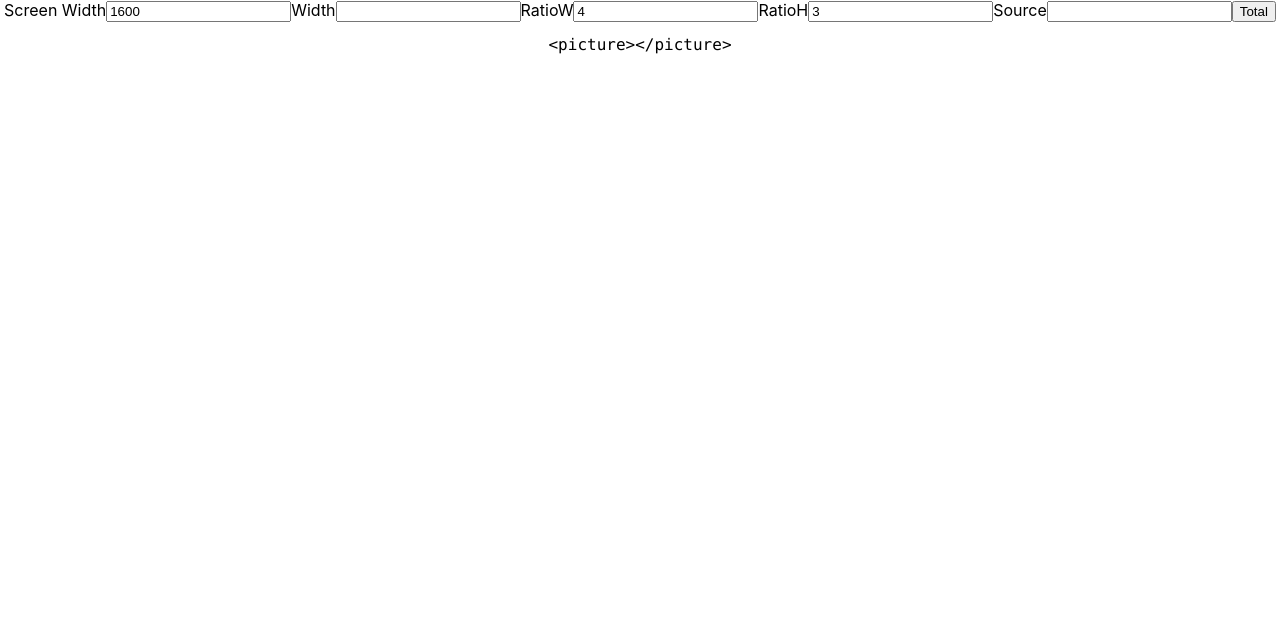
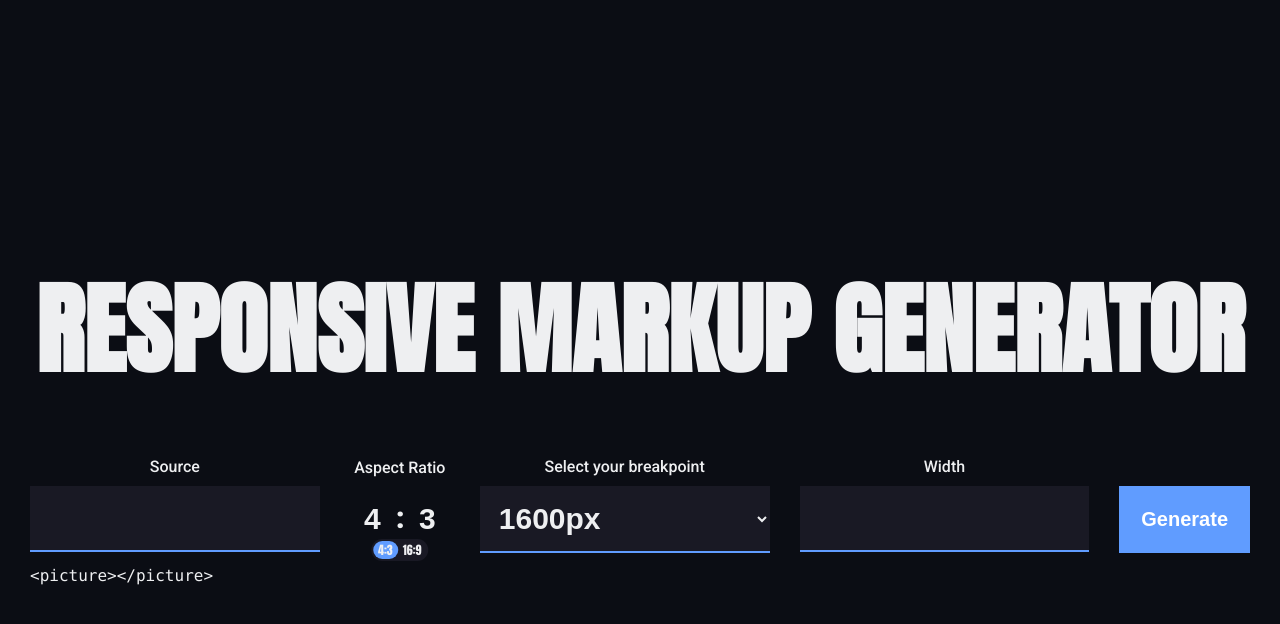
Before and after one commit to rubenkretek/responsive-image-markup-generator, a React (Create React App) app: page / in a window 1280 px wide. Shown: the top 624 px of the page. Built offline with nearby package versions, Linux system fonts and the light colour scheme.

Commit message:
Build: most of the styling is done

```diff
--- a/package.json
+++ b/package.json
@@ -7,9 +7,10 @@
     "@testing-library/react": "^11.1.0",
     "@testing-library/user-event": "^12.1.10",
     "react": "^17.0.2",
-    "react-code-blocks": "^0.0.9-0",
     "react-dom": "^17.0.2",
+    "react-icons": "^4.3.1",
     "react-scripts": "4.0.3",
+    "sass": "^1.44.0",
     "web-vitals": "^1.0.1"
   },
   "scripts": {
--- a/src/App.css
+++ /dev/null
@@ -1,38 +0,0 @@
-.App {
-  text-align: center;
-}
-
-.App-logo {
-  height: 40vmin;
-  pointer-events: none;
-}
-
-@media (prefers-reduced-motion: no-preference) {
-  .App-logo {
-    animation: App-logo-spin infinite 20s linear;
-  }
-}
-
-.App-header {
-  background-color: #282c34;
-  min-height: 100vh;
-  display: flex;
-  flex-direction: column;
-  align-items: center;
-  justify-content: center;
-  font-size: calc(10px + 2vmin);
-  color: white;
-}
-
-.App-link {
-  color: #61dafb;
-}
-
-@keyframes App-logo-spin {
-  from {
-    transform: rotate(0deg);
-  }
-  to {
-    transform: rotate(360deg);
-  }
-}
--- a/src/App.js
+++ b/src/App.js
@@ -1,4 +1,4 @@
-import './App.css';
+import './styles/App.scss';
 import Calculator from './components/Calculator';
 
 
--- a/src/components/Calculator.js
+++ b/src/components/Calculator.js
@@ -9,13 +9,14 @@ const Calculator = () => {
     const [height, setHeight] = useState();
     const [ratioWidth, setRatioWidth] = useState(4);
     const [ratioHeight, setRatioHeight] = useState(3);
-    const [screenWidth, setScreenWidth] = useState(1600);
+    const [screenWidth, setScreenWidth] = useState();
     const [source, setSource] = useState('');
 
     const [results, setResults] = useState([]);
 
     return (
-        <div>
+        <div className="container">
+            <h1>Responsive markup generator</h1>
             <Form
                 width={width}
                 setWidth={setWidth}
@@ -29,8 +30,6 @@ const Calculator = () => {
                 setScreenWidth={setScreenWidth}
                 results={results}
                 setResults={setResults}
-                screenWidth={screenWidth}
-                setScreenWidth={setScreenWidth}
                 source={source}
                 setSource={setSource}
             />
--- a/src/components/Form.js
+++ b/src/components/Form.js
@@ -2,6 +2,7 @@ import React from "react";
 
 const Form = ({ width, setWidth, ratioWidth, setRatioWidth, ratioHeight, setRatioHeight, screenWidth, setScreenWidth, results, setResults, source, setSource }) => {
     // Functions
+    // Calculate the aspect ratio width
     const calulateTotal = (e) => {
         e.preventDefault();
         var ratio = width / ratioWidth;
@@ -17,18 +18,71 @@ const Form = ({ width, setWidth, ratioWidth, setRatioWidth, ratioHeight, setRati
         ]);
         setWidth("");
     }
+    // Set aspect ratio when swicther is clicked
+    const changeAspectRatio = (width, height) => {
+        setRatioHeight(height);
+        setRatioWidth(width);
+    }
 
     return (
-        <form>
-            <label for="RatioHeight">Screen Width</label>
+        <form className="form">
+
+            <div className="form__container">
+
+                <div className="form__scrset">
+                    <label for="source">Source</label>
                     <input
-                type="screenWidth"
-                name="screenWidth"
-                value={screenWidth}
-                onChange={e => setScreenWidth(+e.target.value)}
-                placeholder={screenWidth}
+                        type="text"
+                        name="source"
+                        value={source}
+                        onChange={e => setSource(e.target.value)}
+                        placeholder={source}
                     />
+                </div>
 
+                <div className="form__aspect-ratio">
+                    <label for="RatioWidth">Aspect Ratio</label>
+                    <div className="form__aspect-ratio-inputs">
+                        <div className="form__aspect-ratio-width">
+                            <input
+                                type="number"
+                                name="ratioWidth"
+                                value={ratioWidth}
+                                onChange={e => setRatioWidth(+e.target.value)}
+                                placeholder={ratioWidth}
+                            />
+                        </div>
+                        <div className="form__aspect-ratio-height">
+                            <input
+                                type="number"
+                                name="ratioHeight"
+                                value={ratioHeight}
+                                onChange={e => setRatioHeight(+e.target.value)}
+                                placeholder={ratioHeight}
+                            />
+                        </div>
+                    </div>
+                    <div className="form__switcher">
+                        <div className={`form__switcher-item  ${(ratioWidth === 4 && ratioHeight === 3) ? "active" : ""}`} onClick={() => changeAspectRatio(4, 3)}>4:3</div>
+                        <div className={`form__switcher-item  ${(ratioWidth === 16 && ratioHeight === 9) ? "active" : ""}`} onClick={() => changeAspectRatio(16, 9)}>16:9</div>
+                    </div>
+
+                </div>
+
+                <div className="form__breakpoint">
+                    <label for="cars">Select your breakpoint</label>
+                    <select name="screenWidth" onChange={e => setScreenWidth(+e.target.value)}>
+                        <option value="1600">1600px</option>
+                        <option value="1440">1440px</option>
+                        <option value="1200">1200px</option>
+                        <option value="1024">1024px</option>
+                        <option value="768">768px</option>
+                        <option value="600">600px</option>
+                        <option value="480">480px</option>
+                    </select>
+                </div>
+
+                <div className="form__element-width">
                     <label for="width">Width</label>
                     <input
                         type="number"
@@ -37,35 +91,31 @@ const Form = ({ width, setWidth, ratioWidth, setRatioWidth, ratioHeight, setRati
                         onChange={e => setWidth(+e.target.value)}
                         placeholder={width}
                     />
+                </div>
 
-            <label for="RatioWidth">RatioW</label>
-            <input
-                type="number"
-                name="ratioWidth"
-                value={ratioWidth}
-                onChange={e => setRatioWidth(+e.target.value)}
-                placeholder={ratioWidth}
-            />
+                <div className="form__submit">
+                    <button onClick={calulateTotal}>Generate</button>
+                </div>
+            </div>
 
-            <label for="RatioHeight">RatioH</label>
-            <input
-                type="number"
-                name="ratioHeight"
-                value={ratioHeight}
-                onChange={e => setRatioHeight(+e.target.value)}
-                placeholder={ratioHeight}
-            />
 
-            <label for="source">Source</label>
-            <input
-                type="text"
-                name="source"
-                value={source}
-                onChange={e => setSource(e.target.value)}
-                placeholder={source}
-            />
 
-            <button onClick={calulateTotal}>Total</button>
+
+
+
+
+
+
+
+
+
+
+
+
+
+
+
+
         </form>
     )
 }
--- a/src/index.js
+++ b/src/index.js
@@ -1,6 +1,6 @@
 import React from 'react';
 import ReactDOM from 'react-dom';
-import './index.css';
+import './index.scss';
 import App from './App';
 import reportWebVitals from './reportWebVitals';
 
--- /dev/null
+++ b/src/styles/App.scss
@@ -0,0 +1,9 @@
+@import url('https://fonts.googleapis.com/css2?family=Anton&family=Roboto:wght@400;500;900&display=swap');
+
+// Global
+@import "./variables.scss";
+@import "./global.scss";
+@import "./layout.scss";
+
+// Components
+@import "./form.scss";
--- /dev/null
+++ b/src/styles/form.scss
@@ -0,0 +1,79 @@
+.form {
+    .form__container {
+        display: flex;
+        align-items: center;
+        gap: 30px;
+        & > div {
+            flex-basis: 0;
+        }
+    }
+    .form__scrset {
+        flex-grow: 1;
+    }
+    .form__element-width {
+        flex-grow: 1;
+    }
+    .form__breakpoint {
+        flex-grow: 1;
+    }
+    .form__submit {
+        flex-grow: 0;
+        display: flex;
+        align-self: flex-end;
+    }
+    .form__aspect-ratio {
+        position: relative;
+        min-width: 100px;
+    }
+    .form__aspect-ratio-inputs {
+        display: flex;
+        input {
+            padding-left: 0;
+            padding-right: 0;
+            background: none;
+            border-bottom: none;
+            text-align: center;
+        }
+    }
+    .form__aspect-ratio-width {
+        position: relative;
+        margin-right: 5px;
+        &::after {
+            content: ':';
+            position: absolute;
+            right: -10px;
+            top: calc(50% - 2px);
+            transform: translateY(-50%);
+            font-size: 30px;
+            font-weight: $global-weight-bold;
+        }
+    }
+    .form__aspect-ratio-height {
+        margin-left: 5px;
+    }
+    .form__switcher {
+        position: absolute;
+        bottom: -10px;
+        left: 50%;
+        transform: translateX(-50%);
+        display: flex;
+        justify-content: center;
+        background: $medium-gray;
+        border-radius: 25px;
+        font-family: $heading-font;
+        font-size: 12px;
+        padding: 2px;
+
+    }
+    .form__switcher-item {
+        padding: 0 5px;
+        border-radius: 25px;
+        &.active {
+            background: $primary-color;
+        }
+        &:hover {
+            cursor: pointer;
+            background: red;
+        }
+    }
+}
--- /dev/null
+++ b/src/styles/global.scss
@@ -0,0 +1,91 @@
+body {
+    font-family: $global-font;
+    color: $white;
+}
+.App {
+    position: absolute;
+    width: 100%;
+    height: 100%;
+    top: 0;
+    left: 0;
+    overflow: scroll;
+    display: flex;
+    align-items: center;
+    justify-content: center;
+    background-color: $dark-gray;
+}
+
+h1 {
+    font-family: $heading-font;
+    font-size: 100px;
+    color: $white;
+    text-transform: uppercase;
+    text-align: center;
+    line-height: 1.2;
+}
+
+
+// Form
+label {
+  font-size: 16px;
+  font-weight: $global-weight-medium;
+  display: block;
+  text-align: center;
+  margin-bottom: 10px;
+}
+
+input {
+    border: none;
+    background-color: $medium-gray;
+    border-bottom: 2px solid $primary-color;
+    color: $white;
+    font-weight: $global-weight-bold;
+    font-size: 30px;
+    width: 100%;
+    padding: 15px;
+    box-sizing: border-box;
+    border-radius: 0;
+    &:focus {
+        outline: 0;
+    }
+}
+
+select {
+    border: none;
+    background-color: $medium-gray;
+    border-bottom: 2px solid $primary-color;
+    color: $white;
+    font-weight: $global-weight-bold;
+    font-size: 30px;
+    width: 100%;
+    padding: 15px;
+    border-radius: 0;
+    &:hover {
+        cursor: pointer;
+    }
+}
+
+/* Remove spinners from input fields */
+input::-webkit-outer-spin-button,
+input::-webkit-inner-spin-button {
+  -webkit-appearance: none;
+  margin: 0;
+}
+/* Firefox */
+input[type=number] {
+  -moz-appearance: textfield;
+}
+
+button {
+    display: block;
+    background: $primary-color;
+    outline: 0;
+    border: 0;
+    color: white;
+    font-size: 20px;
+    font-weight: $global-weight-bold;
+    padding: 22px;
+    &:hover {
+        cursor: pointer;
+    }
+}
--- /dev/null
+++ b/src/styles/layout.scss
@@ -0,0 +1,6 @@
+.container {
+    max-width: 1600px;
+    margin: 0 auto;
+    padding-left: 30px;
+    padding-right: 30px;
+}
--- /dev/null
+++ b/src/styles/variables.scss
@@ -0,0 +1,27 @@
+//Fonts
+$global-font: 'Roboto', sans-serif;
+$heading-font: 'Anton', sans-serif;
+$global-weight-regular: 400;
+$global-weight-medium: 500;
+$global-weight-bold: 800;
+
+//Colours
+$primary-color: #609CFF;
+$secondary-color: #4a6789;
+$warning-color: #FF7C69;
+$black: #1F1F1F;
+$white: #EEEFF1;
+$dark-gray: #0B0D14;
+$medium-gray: #191924;
+$light-gray: #DADADA;
+
+$text-color: #333333;
+
+//Breakpoints
+$breakpoints: (
+  small: 320px,
+  medium: 640px,
+  large: 1024px,
+  xlarge: 1200px,
+  xxlarge: 1440px
+);
```
Also changed, not shown: src/index.scss (renamed from src/index.css), 2 other files (tests, documents, lock files or other folders). Lines whose indentation alone changed are shown as unchanged.
